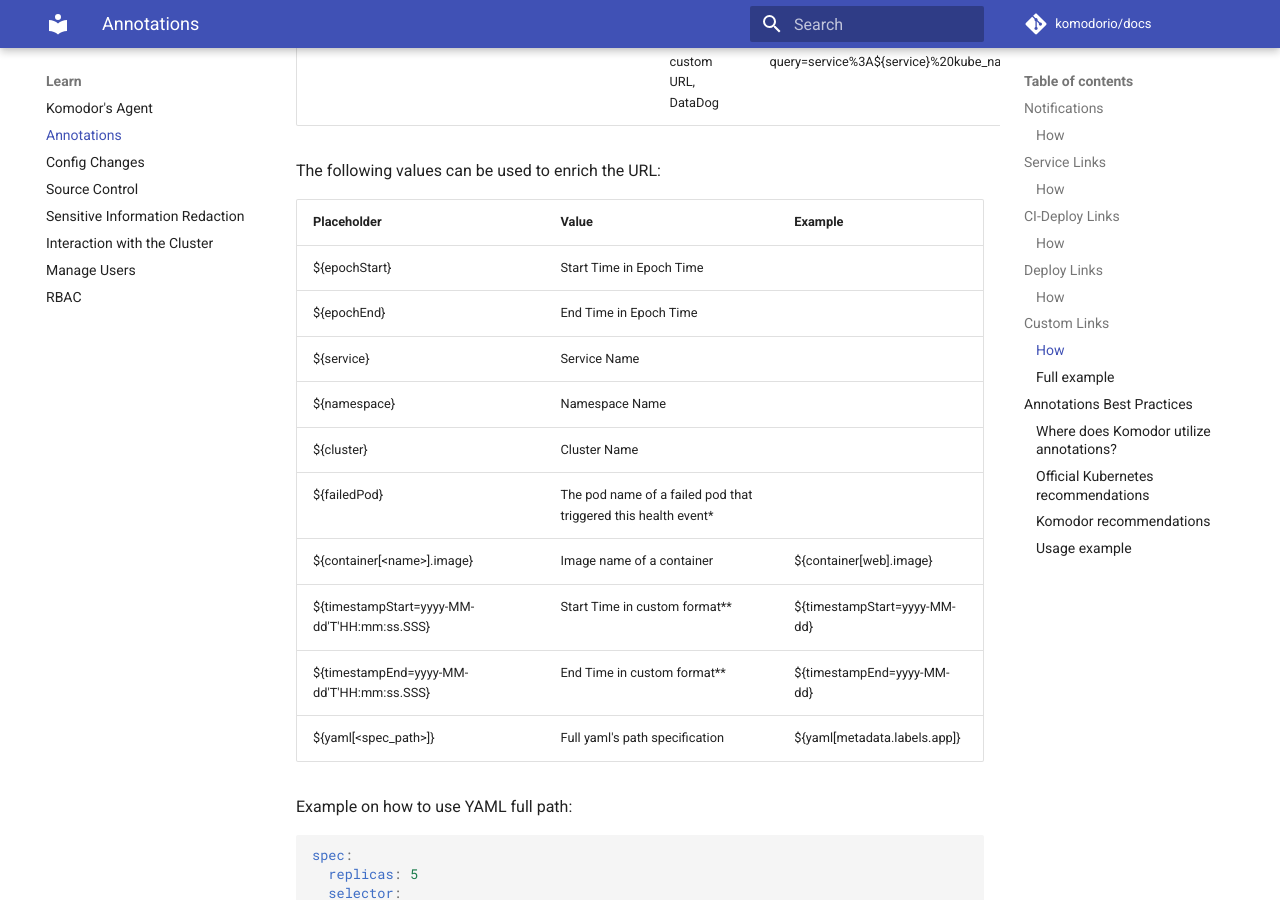
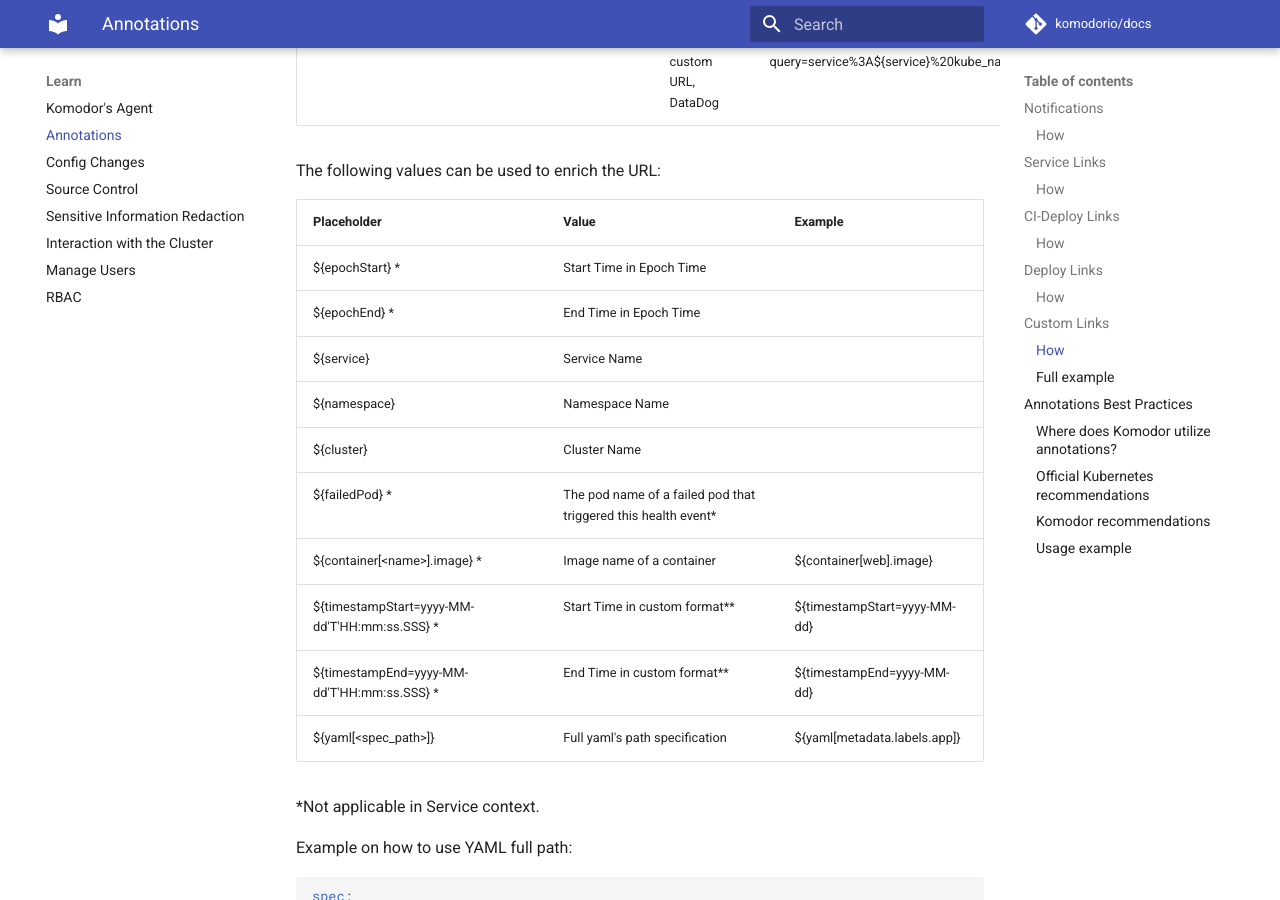
Before and after one commit to komodorio/docs, an MkDocs documentation site: the page built from docs/Learn/Annotations.md, in a window 1280 px wide and 900 px high, scrolled down 3296 px. Built offline with MkDocs 1.6.1 and Material for MkDocs 9.7.7, drawn with Linux system fonts in a browser that asks for light colours; comment, search, counter and statistics services are not loaded.

Commit message:
CU-26aekff Add custom link applicable footnote (#60)

````diff
--- a/docs/Learn/Annotations.md
+++ b/docs/Learn/Annotations.md
@@ -7,42 +7,34 @@
 
 Configure the Slack channel notification as part of the deployment object.
 
-
 ### How
 
 | Annotation                                        | Values | Description                                                   | Example             |
-|---------------------------------------------------|--------|---------------------------------------------------------------|---------------------|
+| ------------------------------------------------- | ------ | ------------------------------------------------------------- | ------------------- |
 | app.komodor.com/notification.deploy.slack         | string | Slack channel name for all deploy events notifications        | “deploy-brain-team" |
 | app.komodor.com/notification.deploy_fail.slack    | string | Slack channel name for failed deploy events notifications     | “deploy-failed"     |
 | app.komodor.com/notification.deploy_success.slack | string | Slack channel name for successful deploy events notifications | “deploy-success"    |
 | app.komodor.com/notification.health.slack         | string | Slack channel for health event notifications                  | “alerts-p1”         |
 
-
 ## Service Links
 
 Define quick-links for a specific service, making it easier to get context when troubleshooting.
 
-
 ### How
 
- In the form of `app.komodor.com/service/link/name:url`
+In the form of `app.komodor.com/service/link/name:url`
 
 Examples:
 
-
-| Annotation                                                 | Values | Description                                              | Example             |
-|------------------------------------------------------------|--------|----------------------------------------------------------|---------------------|
+| Annotation                                                 | Values | Description                                              | Example                                                                     |
+| ---------------------------------------------------------- | ------ | -------------------------------------------------------- | --------------------------------------------------------------------------- |
 | app.komodor.com/service.link.grafana-overall-system-health | url    | URL to Grafana health dashboard related to this service. | https://play.grafana.org/d/000000010/annotations?orgId=1&from=now-3h&to=now |
-| app.komodor.com/service.link.datadog-http-500              | url    | URL for datadog dashboard with bad http                  | https://app.datadoghq.com/dashboard/g1b-2jw-a97/http-500 |
-| app.komodor.com/service.link.company-playbook              | url    | URL to service playbook                                  | https://mycompany.confluence.com/service-playbooks/${service} |
-
-
+| app.komodor.com/service.link.datadog-http-500              | url    | URL for datadog dashboard with bad http                  | https://app.datadoghq.com/dashboard/g1b-2jw-a97/http-500                    |
+| app.komodor.com/service.link.company-playbook              | url    | URL to service playbook                                  | https://mycompany.confluence.com/service-playbooks/${service}               |
 
 ## CI-Deploy Links
 
 For each deployment version, you can add a quick link with the job url.
-
-
 
 ### How
 
@@ -51,17 +43,12 @@
 Example:
 
 | Annotation                         | Values | Description                                  | Example                                |
-|------------------------------------|--------|----------------------------------------------|----------------------------------------|
+| ---------------------------------- | ------ | -------------------------------------------- | -------------------------------------- |
 | app.komodor.com/deploy.job.jenkins | url    | Link to Jenkins job that deploys the service | https://ci.jenkins-ci.org/computer/job |
-
-
-
 
 ## Deploy Links
 
 For each deployment version, you can add a quick link with the relevant filters already in place!
-
-
 
 ### How
 
@@ -69,14 +56,10 @@
 
 Examples:
 
-
-| Annotation                         | Values | Description                                  | Example                                                                                                    |
-|------------------------------------|--------|----------------------------------------------|------------------------------------------------------------------------------------------------------------|
-| app.komodor.com/deploy.link.logs   | url    | Link for the specific version logs           | https://app.logz.io/#/dashboard/kibana/discover?_a=env:123.0.1                                             |
-| app.komodor.com/deploy.link.sentry | url    | Link for the specific version  Sentry issues | https://sentry.io/organizations/rookoutz/issues/?project=1320440&query=sdk.version%3A1.0.1&statsPeriod=14d |
-
-
-
+| Annotation                         | Values | Description                                 | Example                                                                                                    |
+| ---------------------------------- | ------ | ------------------------------------------- | ---------------------------------------------------------------------------------------------------------- |
+| app.komodor.com/deploy.link.logs   | url    | Link for the specific version logs          | https://app.logz.io/#/dashboard/kibana/discover?_a=env:123.0.1                                             |
+| app.komodor.com/deploy.link.sentry | url    | Link for the specific version Sentry issues | https://sentry.io/organizations/rookoutz/issues/?project=1320440&query=sdk.version%3A1.0.1&statsPeriod=14d |
 
 ## Custom Links
 
@@ -84,35 +67,34 @@
 Just copy the URL of the application you want to link to, identify the placeholders in the URL that are used to query the application, and replace them with placeholders for your own use.
 Please find the below examples as references for common applications.
 
-
 ### How
 
 `app.komodor.com/deploy/link/name:value`
 
 Examples:
 
-
-| Annotation | Values | Description | Example |
-|-----|-----|-----|--- |
-| app.komodor.com/deploy.link.coralogix | url | Link for the custom URL, coralogix | https://komodortest.coralogix.com/#/query-new/logs?query=(coralogix.metadata.cluster:(%22${cluster}%22))%20AND%20(coralogix.metadata.namespace:(%22${namespace}%22))%20AND%20(coralogix.metadata.service:(%22${service}%22))&time=from:${timestampStart=yyyy-MM-dd'T'HH:mm:ss.SSS},to:${timestampEnd=yyyy-MM-dd'T'HH:mm:ss.SSS}                                             |
-| app.komodor.com/deploy.link.logzio | url | Link for the custom URL, logz.io | https://app.logz.io/#/dashboard/kibana/discover?_a=(columns:!(message,kubernetes.namespace_name,kubernetes.container_name,params.clusterName),filters:!(('$state':(store:appState),meta:(alias:!n,disabled:!f,index:'logzioCustomerIndex',key:kubernetes.namespace_name,negate:!f,params:(query:default),type:phrase),query:(match_phrase:(kubernetes.namespace_name:${namespace}))),('$state':(store:appState),meta:(alias:!n,disabled:!f,index:'logzioCustomerIndex',key:params.clusterName,negate:!f,params:(query:main),type:phrase),query:(match_phrase:(params.clusterName:${cluster}))),('$state':(store:appState),meta:(alias:!n,disabled:!f,index:'logzioCustomerIndex',key:kubernetes.container_name,negate:!f,params:(query:k8s-events-collector),type:phrase),query:(match_phrase:(kubernetes.container_name:${service})),query:(match_phrase:(kubernetes.container_image:${container[web].image})))),index:'logzioCustomerIndex',interval:auto,query:(language:lucene,query:''),sort:!(!('@timestamp',desc)))&_g=(filters:!(),refreshInterval:(pause:!t,value:0),time:(from:'${timestampStart=yyyy-MM-dd'T'HH:mm:ss.SSS}',to:'${timestampStart=yyyy-MM-dd'T'HH:mm:ss.SSS}'))&discoverTab=logz-logs-tab&switchToAccountId=138828&accountIds=true |
-| app.komodor.com/deploy.link.datadog | url | Link for the custom URL, DataDog | https://app.datadoghq.com/apm/traces?query=service%3A${service}%20kube_namespace%3A${namespace}%20env%3A${cluster}&cols=core_service%2Ccore_resource_name%2Clog_duration%2Clog_http.method%2Clog_http.status_code&historicalData=true&messageDisplay=inline&sort=desc&streamTraces=true&start=${epochStart}&end=${epochEnd}&paused=true |
-
+| Annotation                            | Values | Description                        | Example                                                                                                                                                                                                                                                                                                                                                                                                                                                                                                                                                                                                                                                                                                                                                                                                                                                                                                                                                                                                                                                                                                                                                                                                                                                      |
+| ------------------------------------- | ------ | ---------------------------------- | ------------------------------------------------------------------------------------------------------------------------------------------------------------------------------------------------------------------------------------------------------------------------------------------------------------------------------------------------------------------------------------------------------------------------------------------------------------------------------------------------------------------------------------------------------------------------------------------------------------------------------------------------------------------------------------------------------------------------------------------------------------------------------------------------------------------------------------------------------------------------------------------------------------------------------------------------------------------------------------------------------------------------------------------------------------------------------------------------------------------------------------------------------------------------------------------------------------------------------------------------------------ |
+| app.komodor.com/deploy.link.coralogix | url    | Link for the custom URL, coralogix | https://komodortest.coralogix.com/#/query-new/logs?query=(coralogix.metadata.cluster:(%22${cluster}%22))%20AND%20(coralogix.metadata.namespace:(%22${namespace}%22))%20AND%20(coralogix.metadata.service:(%22${service}%22))&time=from:${timestampStart=yyyy-MM-dd'T'HH:mm:ss.SSS},to:${timestampEnd=yyyy-MM-dd'T'HH:mm:ss.SSS}                                                                                                                                                                                                                                                                                                                                                                                                                                                                                                                                                                                                                                                                                                                                                                                                                                                                                                                              |
+| app.komodor.com/deploy.link.logzio    | url    | Link for the custom URL, logz.io   | https://app.logz.io/#/dashboard/kibana/discover?_a=(columns:!(message,kubernetes.namespace_name,kubernetes.container_name,params.clusterName),filters:!(('$state':(store:appState),meta:(alias:!n,disabled:!f,index:'logzioCustomerIndex',key:kubernetes.namespace_name,negate:!f,params:(query:default),type:phrase),query:(match_phrase:(kubernetes.namespace_name:${namespace}))),('$state':(store:appState),meta:(alias:!n,disabled:!f,index:'logzioCustomerIndex',key:params.clusterName,negate:!f,params:(query:main),type:phrase),query:(match_phrase:(params.clusterName:${cluster}))),('$state':(store:appState),meta:(alias:!n,disabled:!f,index:'logzioCustomerIndex',key:kubernetes.container_name,negate:!f,params:(query:k8s-events-collector),type:phrase),query:(match_phrase:(kubernetes.container_name:${service})),query:(match_phrase:(kubernetes.container_image:${container[web].image})))),index:'logzioCustomerIndex',interval:auto,query:(language:lucene,query:''),sort:!(!('@timestamp',desc)))&_g=(filters:!(),refreshInterval:(pause:!t,value:0),time:(from:'${timestampStart=yyyy-MM-dd'T'HH:mm:ss.SSS}',to:'${timestampStart=yyyy-MM-dd'T'HH:mm:ss.SSS}'))&discoverTab=logz-logs-tab&switchToAccountId=138828&accountIds=true |
+| app.komodor.com/deploy.link.datadog   | url    | Link for the custom URL, DataDog   | https://app.datadoghq.com/apm/traces?query=service%3A${service}%20kube_namespace%3A${namespace}%20env%3A${cluster}&cols=core_service%2Ccore_resource_name%2Clog_duration%2Clog_http.method%2Clog_http.status_code&historicalData=true&messageDisplay=inline&sort=desc&streamTraces=true&start=${epochStart}&end=${epochEnd}&paused=true                                                                                                                                                                                                                                                                                                                                                                                                                                                                                                                                                                                                                                                                                                                                                                                                                                                                                                                      |
 
 The following values can be used to enrich the URL:
 
-| Placeholder                         | Value | Example |
-|------------------------------------|--------|---------|
-|${epochStart} | Start Time in Epoch Time|
-|${epochEnd} | End Time in Epoch Time|
-|${service} | Service Name|
-|${namespace} | Namespace Name|
-|${cluster} | Cluster Name|
-|${failedPod} | The pod name of a failed pod that triggered this health event* |
-|${container[<name\>].image} | Image name of a container| ${container[web].image}
-|${timestampStart=yyyy-MM-dd'T'HH:mm:ss.SSS} | Start Time in custom format**| ${timestampStart=yyyy-MM-dd}
-|${timestampEnd=yyyy-MM-dd'T'HH:mm:ss.SSS} | End Time in custom format**| ${timestampEnd=yyyy-MM-dd}
-|${yaml[<spec_path\>]} | Full yaml's path specification | ${yaml[metadata.labels.app]}
+| Placeholder                                    | Value                                                           | Example                      |
+| ---------------------------------------------- | --------------------------------------------------------------- | ---------------------------- |
+| ${epochStart} \*                               | Start Time in Epoch Time                                        |
+| ${epochEnd} \*                                 | End Time in Epoch Time                                          |
+| ${service}                                     | Service Name                                                    |
+| ${namespace}                                   | Namespace Name                                                  |
+| ${cluster}                                     | Cluster Name                                                    |
+| ${failedPod} \*                                | The pod name of a failed pod that triggered this health event\* |
+| ${container[<name\>].image} \*                 | Image name of a container                                       | ${container[web].image}      |
+| ${timestampStart=yyyy-MM-dd'T'HH:mm:ss.SSS} \* | Start Time in custom format\*\*                                 | ${timestampStart=yyyy-MM-dd} |
+| ${timestampEnd=yyyy-MM-dd'T'HH:mm:ss.SSS} \*   | End Time in custom format\*\*                                   | ${timestampEnd=yyyy-MM-dd}   |
+| ${yaml[<spec_path\>]}                          | Full yaml's path specification                                  | ${yaml[metadata.labels.app]} |
+
+\*Not applicable in Service context.
 
 Example on how to use YAML full path:
 
@@ -135,15 +117,15 @@
         - containerPort: 80
 ```
 
-| YAML Path                                      | Value         | Explanation                             |
-|------------------------------------------------|---------------|-----------------------------------------|
-|{$yaml[spec.replicas]}                          | 5             | full path usage                         |
-|{$yaml[spec.template.spec.containers[0\].name]} | test          | full path usage using path index        |
-|{$yaml[spec.my_replicas]}                       | undefined     | path doesn't exist                      |
-|{$yaml[spec.template.spec.containers]}          | undefined     | path doesn't resolve to an actual value |
+| YAML Path                                       | Value     | Explanation                             |
+| ----------------------------------------------- | --------- | --------------------------------------- |
+| {$yaml[spec.replicas]}                          | 5         | full path usage                         |
+| {$yaml[spec.template.spec.containers[0\].name]} | test      | full path usage using path index        |
+| {$yaml[spec.my_replicas]}                       | undefined | path doesn't exist                      |
+| {$yaml[spec.template.spec.containers]}          | undefined | path doesn't resolve to an actual value |
 
-*Custom links with a failed pod name will be created on health events only.
-**Dates can be crafted using the display guidelines of date-fns https://date-fns.org/v2.25.0/docs/format
+\*Custom links with a failed pod name will be created on health events only.
+\*\*Dates can be crafted using the display guidelines of date-fns https://date-fns.org/v2.25.0/docs/format
 
 ### Full example
 
@@ -179,13 +161,14 @@
               protocol: TCP
 ```
 
+## Annotations Best Practices
 
-## Annotations Best Practices
 At Komodor we believe that k8s annotations are the best method for describing services metadata.
 This includes all the “extra” fields used to tag and label your services, both for other team members and for external tools.
 BTW, We collect data from both annotations and labels.
 
 ### Where does Komodor utilize annotations?
+
 Everywhere! Komodor will use these annotations to create powerful connections between services and enrich service information in the following areas:
 
 - Services explorer
@@ -194,6 +177,7 @@
 - Matching alerts to the correct services
 
 ### [Official Kubernetes recommendations](https://kubernetes.io/docs/concepts/overview/working-with-objects/common-labels/)
+
 ```yaml
 app.kubernetes.io/component: database
 app.kubernetes.io/part-of: wordpress
@@ -201,6 +185,7 @@
 ```
 
 ### Komodor recommendations
+
 ```yaml
 app.komodor.com/label.team: backend
 app.komodor.com/label.group: infrastructure
@@ -210,5 +195,6 @@
 ```
 
 ### Usage example
-* Tagging Team annotations on relevant services and adding relevant metadata on the alert metadata in datadog.
-* Using the Team name in the alert tools (for example PagerDuty) as part of the Komodor labels.
+
+- Tagging Team annotations on relevant services and adding relevant metadata on the alert metadata in datadog.
+- Using the Team name in the alert tools (for example PagerDuty) as part of the Komodor labels.
````
